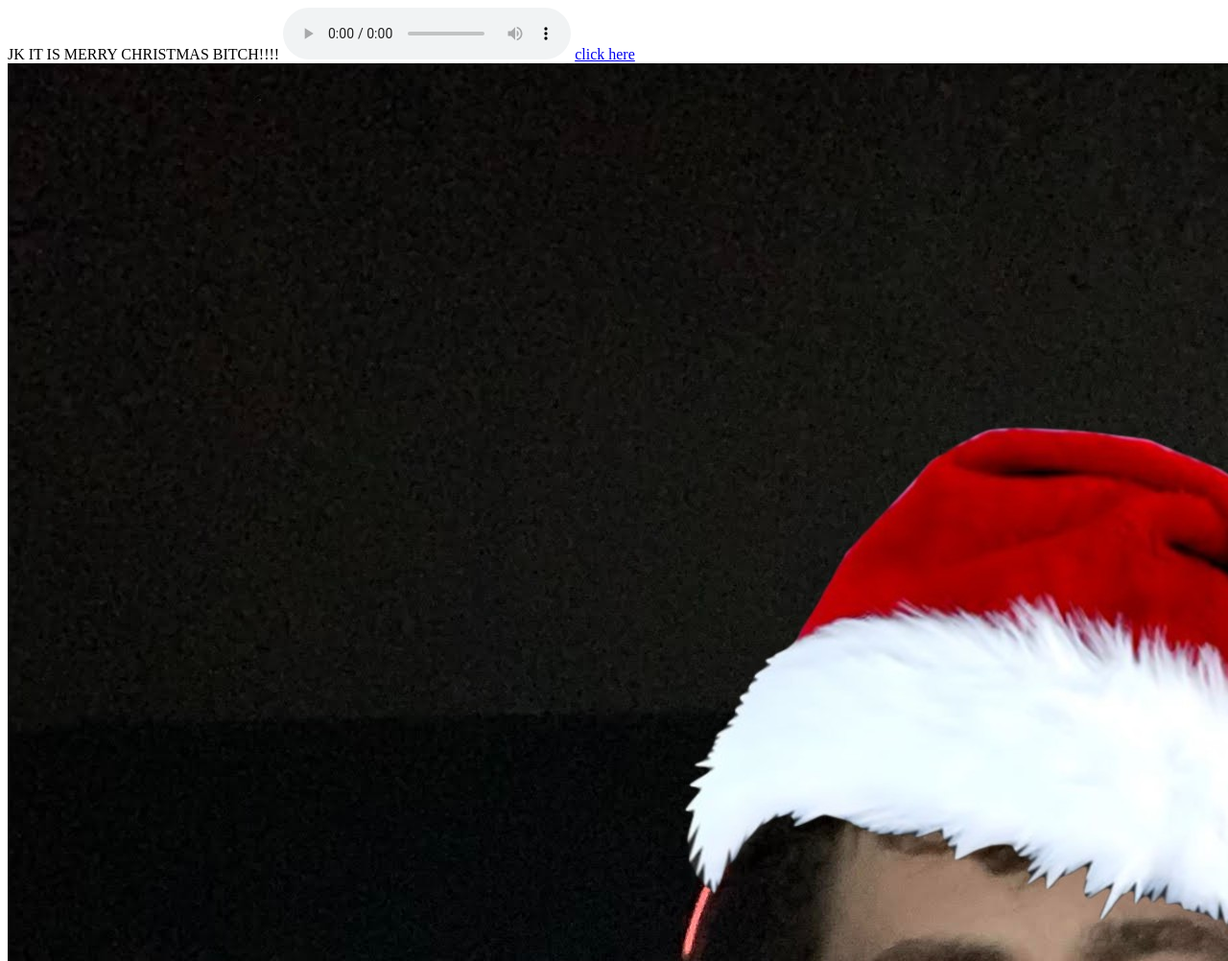
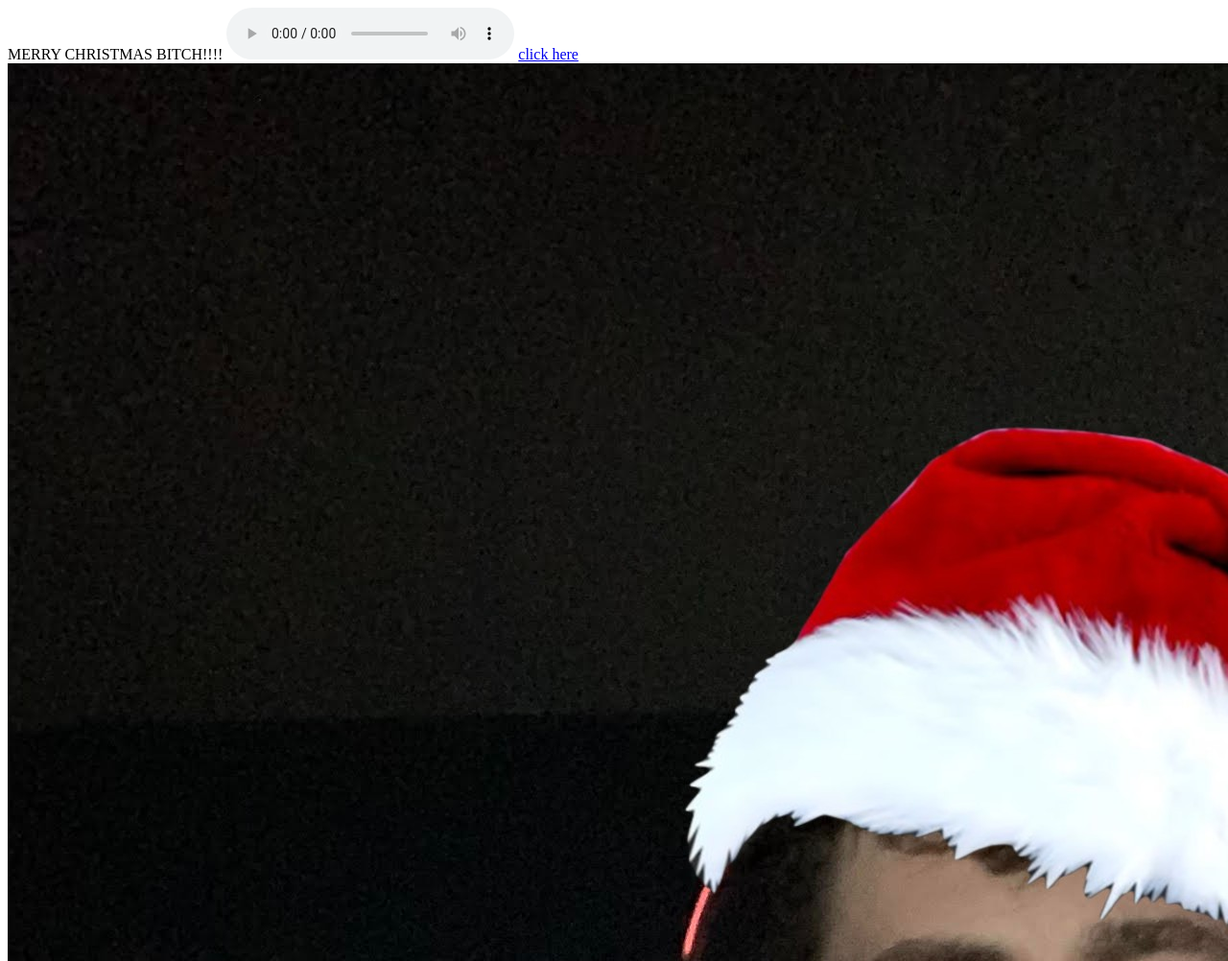
Before and after one commit to THATBOY121/MERRY-CHRISTMAS, a plain HTML site: page index.html in a window 1280 px wide. Shown: the top 1002 px of the page at 96% size. Drawn offline with Linux system fonts and the light colour scheme.

Commit message:
Add files via upload

```diff
--- a/index.html
+++ b/index.html
@@ -9,7 +9,7 @@
 
 
 
-    JK IT IS MERRY CHRISTMAS BITCH!!!!
+    MERRY CHRISTMAS BITCH!!!!
 
     <audio controls autoplay.true>
         <source src="George Strait - Christmas Cookies.mp3">
```
